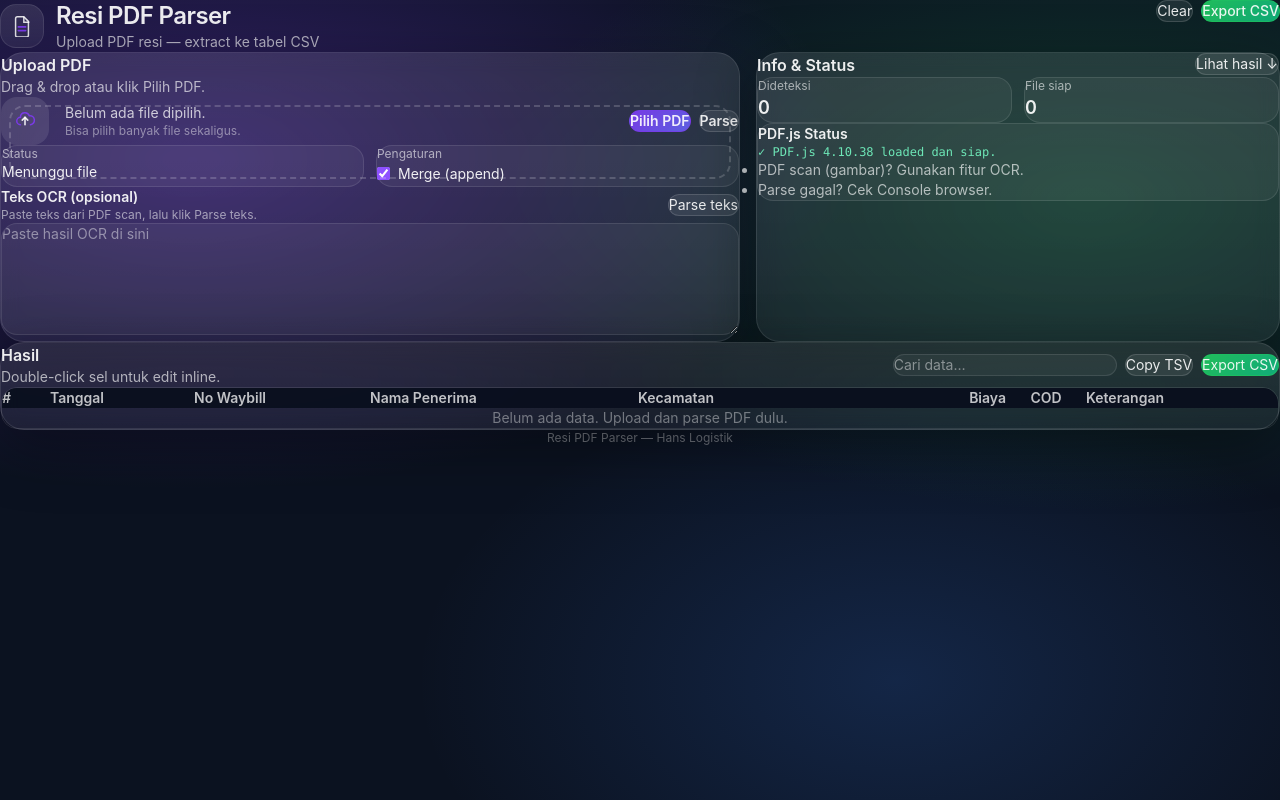
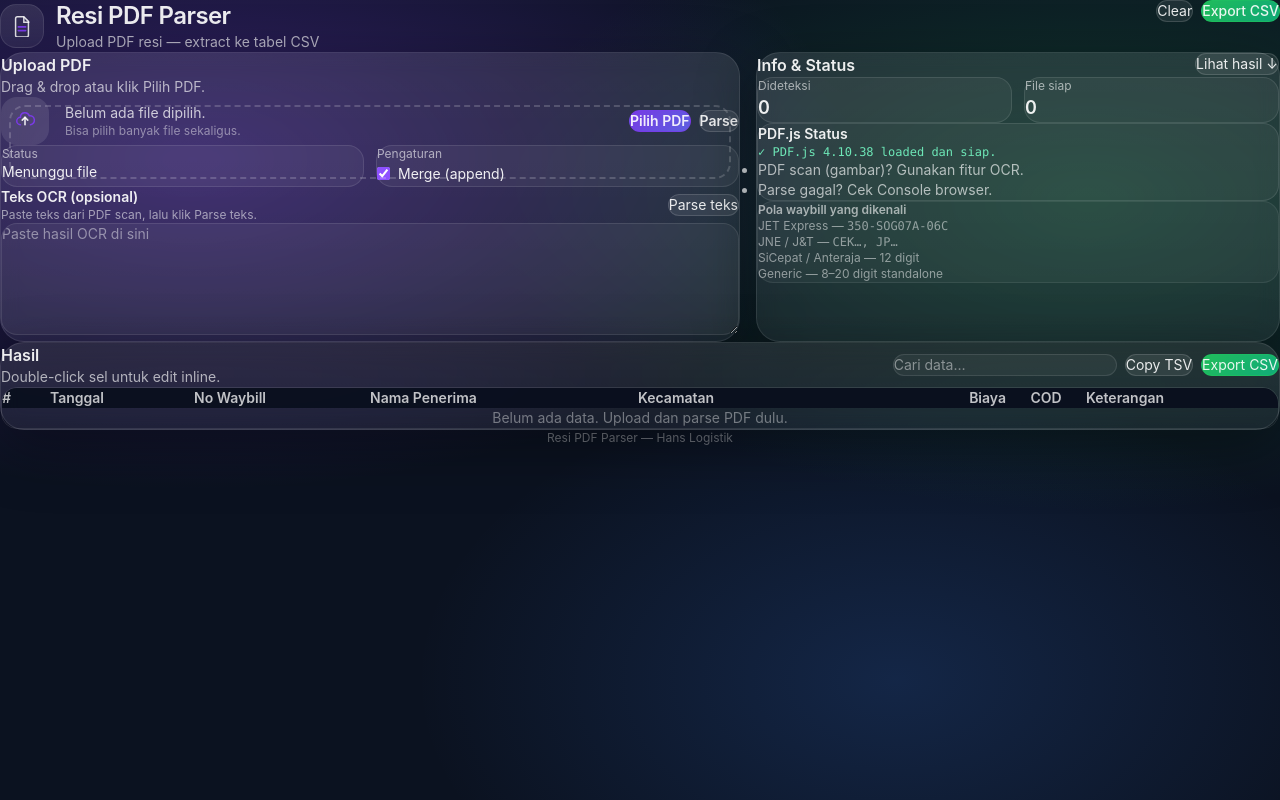
Before and after one commit to storyofgold/resi, a React (Vite) app: page / in a window 1280 px wide. Built offline with nearby package versions, Linux system fonts and the light colour scheme.

Commit message:
fix: perbaiki extractWaybill — deteksi nomor resi dari barcode text & pola ekspedisi umum

```diff
--- a/src/App.tsx
+++ b/src/App.tsx
@@ -42,23 +42,65 @@ function parseIDR(str: string): number {
 
 function extractDate(t: string): string {
   const m = String(t ?? '').match(
-    /(?:Cetak|Tanggal|Tgl)\s*[:\-]?\s*(\d{1,2}[\-\/]\d{1,2}[\-\/]\d{4})/i
+    /(?:Cetak|Tanggal|Tgl|Ship|Shipped)\s*[:\-]?\s*(\d{1,2}[\-\/]\d{1,2}[\-\/]\d{2,4})/i
   );
   return m ? m[1].replace(/\//g, '-') : todayISO();
 }
 
+/**
+ * extractWaybill — strategi berlapis:
+ * 1. Label eksplisit: "No. Resi", "Waybill", "AWB", "No. HP", dsb
+ * 2. Pola alfanumerik khas ekspedisi:
+ *    - JET  : 3 digit - 3 huruf 2 digit - 2 huruf 1 digit  (mis. 350-SOG07A-06C)
+ *    - JNE  : CEK\d+, JD\d+
+ *    - SiCepat: \d{12} atau SIPC\w+
+ *    - J&T  : JP\d+
+ *    - Anteraja: \d{12}
+ *    - Generic alfanumerik: \d{3,4}-[A-Z0-9]{4,}-[A-Z0-9]{2,}
+ * 3. Standalone pure numeric ≥ 8 digit di baris sendiri
+ * 4. Fallback: numeric 8–20 digit di mana saja
+ */
 function extractWaybill(t: string): string {
-  const byLabel = String(t ?? '').match(
-    /(?:No\.?\s*(?:Resi|Waybill|AWB)|Resi)\s*[:\-]?\s*([A-Z0-9]{6,20})/i
+  const text = String(t ?? '');
+
+  // 1. Label eksplisit
+  const byLabel = text.match(
+    /(?:No\.?\s*(?:Resi|Waybill|AWB|Airway\s*Bill)|Resi\s*No\.?|Waybill\s*No\.?|AWB\s*No\.?)\s*[:\-]?\s*([A-Z0-9][A-Z0-9\-]{5,24})/i
   );
-  if (byLabel) return byLabel[1];
-  const byNum = String(t ?? '').match(/\b([0-9]{8,16})\b/);
+  if (byLabel) return byLabel[1].toUpperCase();
+
+  // 2. Pola alfanumerik khas ekspedisi
+  const knownPatterns = [
+    // JET Express: 350-SOG07A-06C
+    /\b(\d{3}-[A-Z]{2,4}\d{2}[A-Z]-\d{2}[A-Z])\b/,
+    // Generic dash-pattern: ABC123-XYZ456-789
+    /\b([A-Z0-9]{3,6}-[A-Z0-9]{4,8}-[A-Z0-9]{2,6})\b/,
+    // JNE: CEK + digit atau JD + digit
+    /\b((?:CEK|JD|JP|SIPC|IDP|GKD|PAXEL)\d{6,18})\b/i,
+    // SiCepat / Anteraja 12 digit
+    /\b(\d{12})\b/,
+    // J&T / Ninja dll — 10 digit
+    /\b(\d{10})\b/,
+  ];
+  for (const pat of knownPatterns) {
+    const m = text.match(pat);
+    if (m) return m[1].toUpperCase();
+  }
+
+  // 3. Standalone numeric ≥ 8 digit di baris sendiri
+  for (const line of text.split(/[\n\r]+/)) {
+    const clean = normSpaces(line);
+    if (/^\d{8,20}$/.test(clean)) return clean;
+  }
+
+  // 4. Fallback numeric 8–20 digit
+  const byNum = text.match(/\b(\d{8,20})\b/);
   return byNum ? byNum[1] : '';
 }
 
 function extractReceiver(t: string): string {
   const m = String(t ?? '').match(
-    /(?:Penerima|Kepada|Nama\s+Penerima)\s*[:\-]?\s*([^\n\r]{3,60})/i
+    /(?:Penerima|Kepada|Nama\s+Penerima|Receiver)\s*[:\-]?\s*([^\n\r]{3,60})/i
   );
   return m ? normSpaces(m[1]) : '';
 }
@@ -407,6 +449,20 @@ export default function App() {
                 <li>Parse gagal? Cek Console browser.</li>
               </ul>
             </div>
+
+            {/* Legend pola waybill */}
+            <div
+              className="mt-4 rounded-2xl p-4"
+              style={{ background: 'rgba(255,255,255,.04)', border: '1px solid rgba(255,255,255,.08)' }}
+            >
+              <div className="text-xs font-semibold mb-2" style={{ color: 'rgba(255,255,255,.60)' }}>Pola waybill yang dikenali</div>
+              <ul className="text-xs space-y-1" style={{ color: 'rgba(255,255,255,.50)' }}>
+                <li>JET Express — <span className="font-mono">350-SOG07A-06C</span></li>
+                <li>JNE / J&T — <span className="font-mono">CEK…, JP…</span></li>
+                <li>SiCepat / Anteraja — 12 digit</li>
+                <li>Generic — 8–20 digit standalone</li>
+              </ul>
+            </div>
           </aside>
         </div>
 
```
